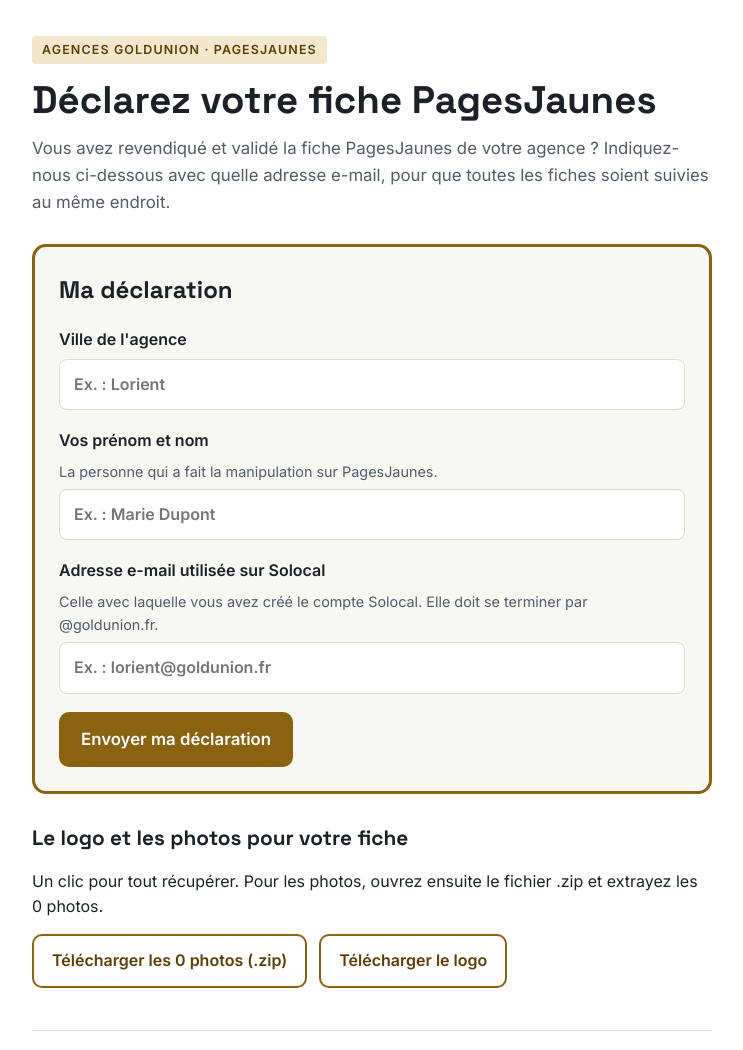
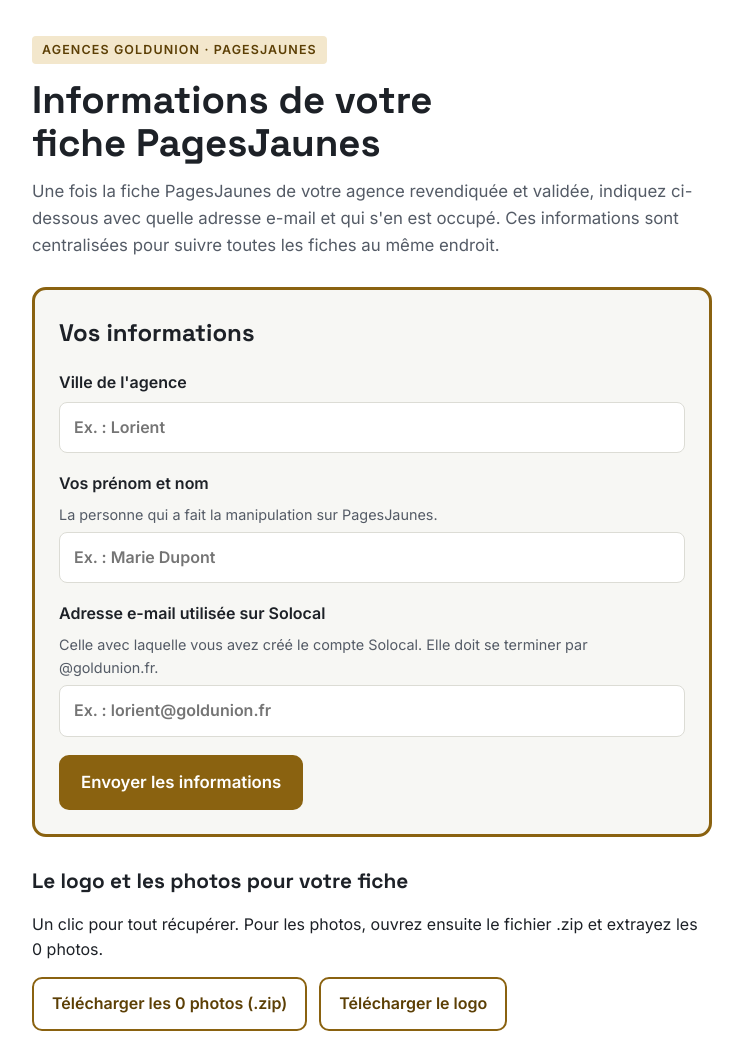
Before and after one commit to jonathanhauet/fiche-locale, a Python web app: template app/templates/pagesjaunes_goldunion.html in a window 1280 px wide. Shown: the top 1050 px of the page, without its empty margins (268-1011 px from the left). Run offline with Jinja, Linux system fonts and the light colour scheme; the template is opened without the code that fills it, so the values that code supplies are empty.

Commit message:
PagesJaunes GoldUnion : vocabulaire « informations de la fiche » au lieu de « déclaration », liste des comptes sous /pagesjaunes-goldunion/comptes
Co-Authored-By: Claude Opus 5.5 <noreply@anthropic.com>

```diff
--- a/app/templates/pagesjaunes_goldunion.html
+++ b/app/templates/pagesjaunes_goldunion.html
@@ -9,7 +9,7 @@
 <link rel="preconnect" href="https://fonts.gstatic.com" crossorigin>
 <link rel="stylesheet" href="https://fonts.googleapis.com/css2?family=Inter:wght@400;500;600&family=Space+Grotesk:wght@500;600;700&display=swap">
 <style>
-/* Une colonne : le formulaire de declaration d'abord (c'est ce qu'on attend des agences), puis le logo et les photos a telecharger. Theme clair uniquement. */
+/* Une colonne : le formulaire d'abord (c'est ce qu'on attend des agences), puis le logo et les photos a telecharger. Theme clair uniquement. */
 :root {
   --bg: #FFFFFF; --surface: #F7F7F4; --ink: #1D2127; --muted: #545B66; --line: #DCDCD5;
   --gold: #8A6210; --gold-soft: #F3E7CC; --gold-ink: #5C3F05;
@@ -55,13 +55,13 @@ footer strong { color: var(--ink); }
 <main>
   <header>
     <span class="eyebrow">Agences GoldUnion · PagesJaunes</span>
-    <h1>Déclarez votre fiche PagesJaunes</h1>
-    <p class="lead">Vous avez revendiqué et validé la fiche PagesJaunes de votre agence ? Indiquez-nous ci-dessous avec quelle adresse e-mail, pour que toutes les fiches soient suivies au même endroit.</p>
+    <h1>Informations de votre fiche PagesJaunes</h1>
+    <p class="lead">Une fois la fiche PagesJaunes de votre agence revendiquée et validée, indiquez ci-dessous avec quelle adresse e-mail et qui s'en est occupé. Ces informations sont centralisées pour suivre toutes les fiches au même endroit.</p>
   </header>
 
   {% if ok %}
   <div class="bandeau ok" role="status">
-    <strong>Merci, votre déclaration est bien enregistrée.</strong>
+    <strong>Merci, les informations sont bien enregistrées.</strong>
     <p>Vous pouvez fermer cette page.</p>
   </div>
   {% if adresse_perso %}
@@ -73,7 +73,7 @@ footer strong { color: var(--ink); }
   {% endif %}
 
   <section class="declarer" id="declarer" aria-labelledby="titre-form">
-    <h2 id="titre-form">Ma déclaration</h2>
+    <h2 id="titre-form">Vos informations</h2>
     {% if erreur %}
     <div class="bandeau alerte" role="alert"><strong>Il manque une information.</strong><p>Remplissez les trois champs, avec une adresse e-mail complète.</p></div>
     {% endif %}
@@ -90,7 +90,7 @@ footer strong { color: var(--ink); }
         <input id="email" name="email" type="email" required maxlength="160" autocomplete="email" placeholder="Ex. : lorient@goldunion.fr">
       </label>
       <div class="piege" aria-hidden="true"><label for="site_web">Ne pas remplir<input id="site_web" name="site_web" type="text" tabindex="-1" autocomplete="off"></label></div>
-      <div><button class="bouton" type="submit">Envoyer ma déclaration</button></div>
+      <div><button class="bouton" type="submit">Envoyer les informations</button></div>
     </form>
   </section>
 
--- a/app/templates/suivi_goldunion.html
+++ b/app/templates/suivi_goldunion.html
@@ -11,7 +11,7 @@
 
 {% if message %}<div class="bandeau-info">{{ message }}</div>{% endif %}
 
-<p><a class="bouton-secondaire" href="/pagesjaunes-goldunion/declarations">Fiches PagesJaunes déclarées par les agences</a></p>
+<p><a class="bouton-secondaire" href="/pagesjaunes-goldunion/comptes">Comptes PagesJaunes des agences</a></p>
 
 <div class="choix-image-bloc">
   <span class="choix-image-titre">Lien pour les responsables</span>
```
Also changed, not shown: app/pagesjaunes_goldunion.py (+4 -4 lines), app/templates/pagesjaunes_goldunion_liste.html (+10 -10 lines).
